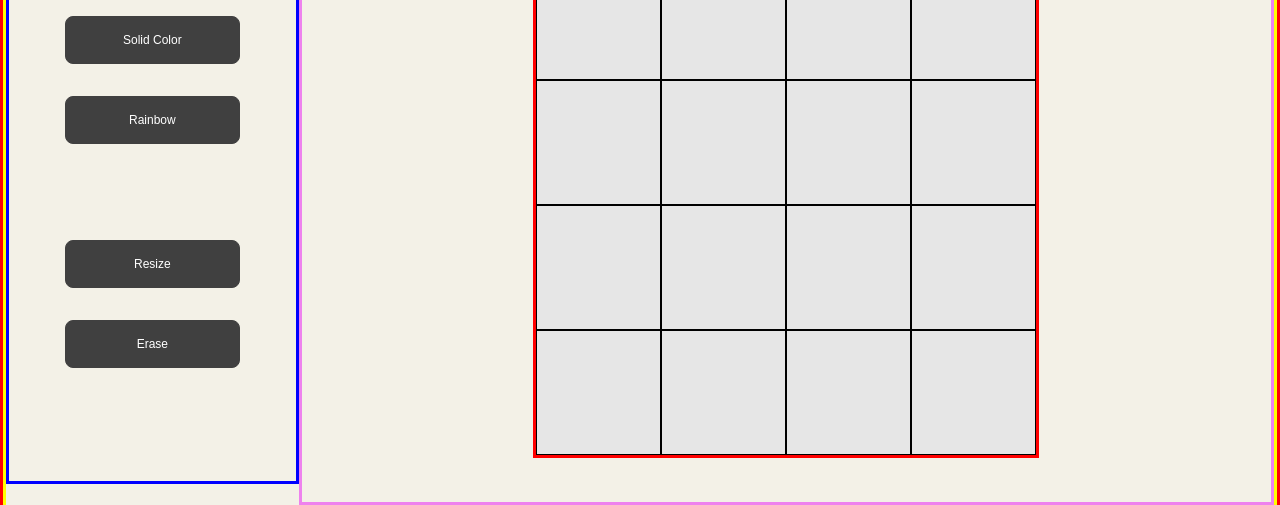
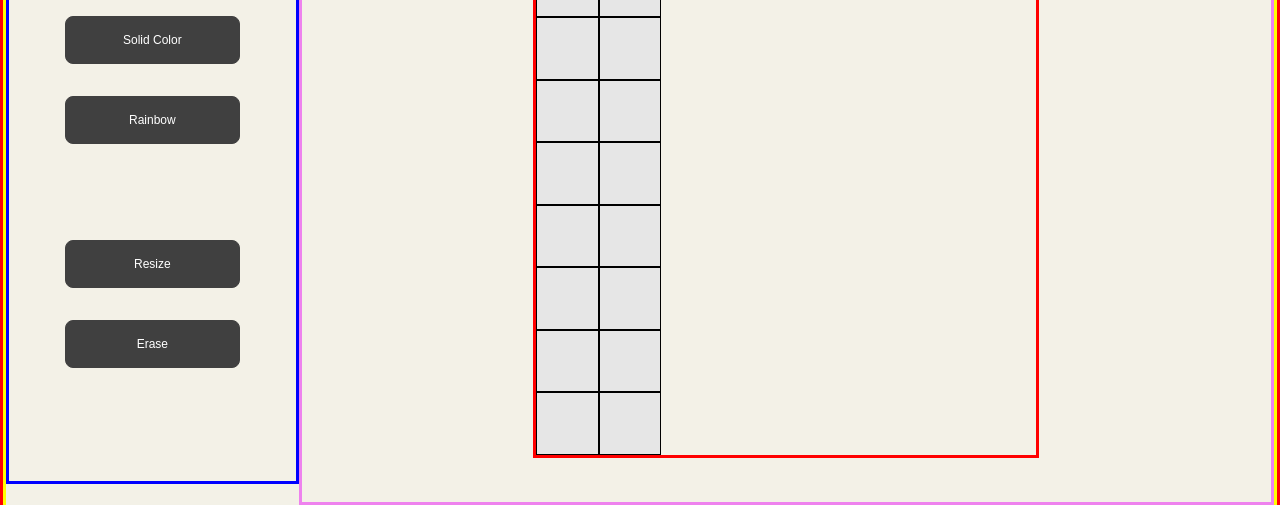
Before and after one commit to braedonwatkins/etch-a-sketch, a plain HTML site: page index.html in a window 1280 px wide. Shown: the part 188-693 px from the top of the page. Drawn offline with Linux system fonts and the light colour scheme.

Commit message:
better testing size

```diff
--- a/styles.css
+++ b/styles.css
@@ -103,8 +103,8 @@ button:active {
 
     display: grid;
     grid-gap: 0px;
-    grid-template-columns: repeat(4, 25%);
-    grid-template-rows: repeat(4, 25%);
+    grid-template-columns: repeat(8, 12.5%);
+    grid-template-rows: repeat(8, 12.5%);
     grid-auto-flow: column;
 
     border: solid red;
```
